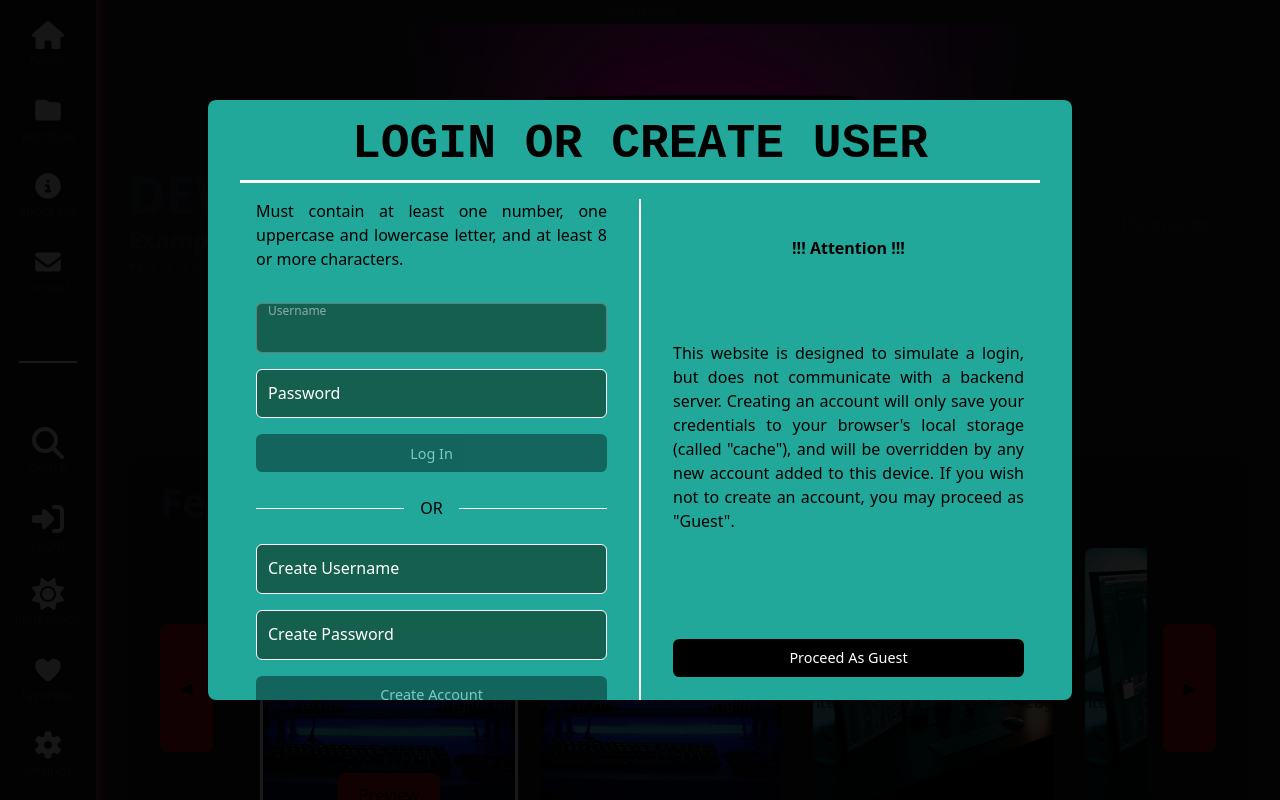
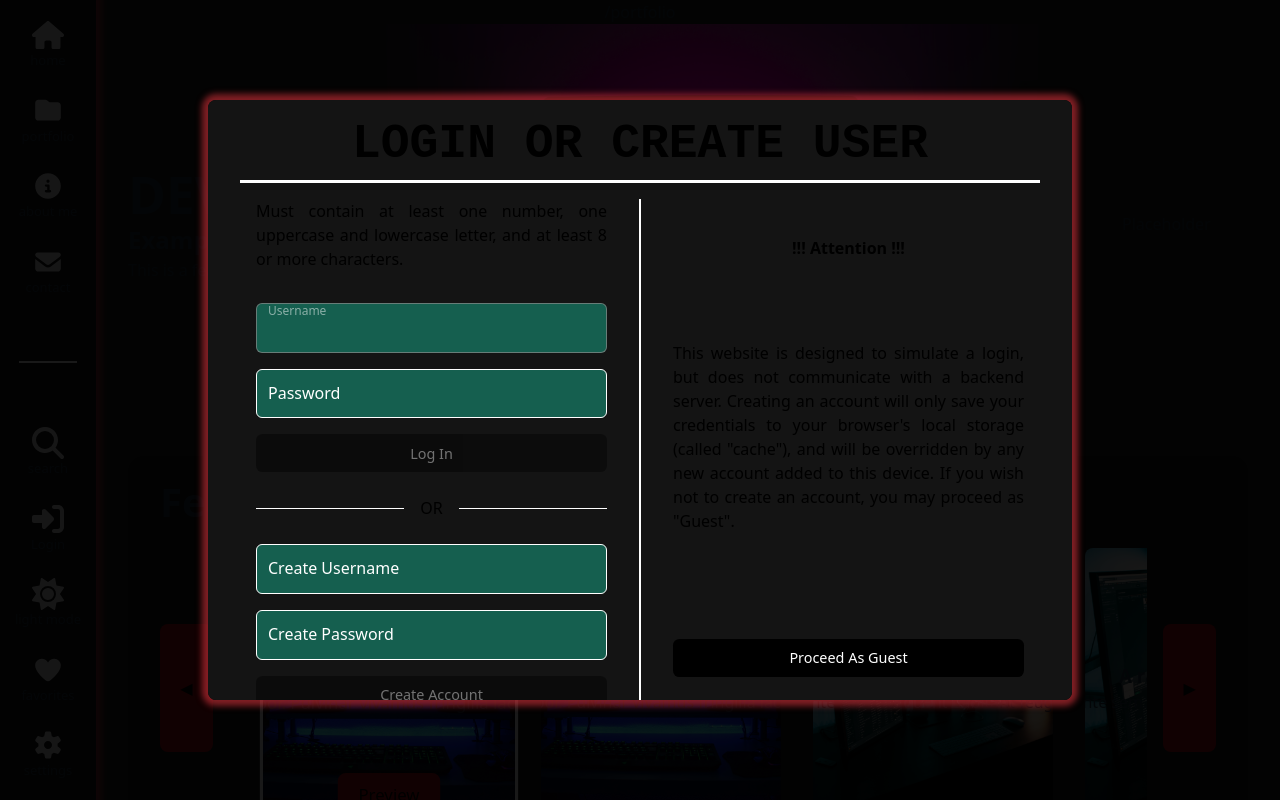
Before and after one commit to nrcoover/nrcoover-portfolio, a React (Vite) app in the folder ncoover-website/: page /portfolio in a window 1280 px wide. Both pictures are taken after a click on the button 47 px from the left and 518 px from the top of the page. Shown: the top 800 px of the page. Built offline with nearby package versions, Linux system fonts and the light colour scheme.

Commit message:
Dynamically create preview of project determined by modal or non-modal

```diff
--- a/ncoover-website/src/components/common/modal/Modal.module.css
+++ b/ncoover-website/src/components/common/modal/Modal.module.css
@@ -9,11 +9,12 @@
 	border: none;
 	border-radius: 8px;
 	padding: 0 2rem 2rem 2rem;
-	background-color: #21a89b;
+	background-color: var(--background-primary);
 	z-index: 10;
 	align-self: center;
 	justify-self: center;
 	position: fixed;
+	box-shadow: var(--shadow-glow);
 }
 
 .modal[open] {
@@ -31,15 +32,15 @@
 	accent-color: #46cebe;
 }
 
-.title {
+.modalTitle {
 	padding-top: 0.5rem;
 	position: sticky;
 	top: 0;
 	z-index: 10;
-	background-color: #21a89b;
+	background-color: var(--background-primary);
 }
 
-.title h3 {
+.modalTitle h3 {
 	font-family: "Handjet", monospace;
 	font-size: 3rem;
 	text-transform: uppercase;
--- a/ncoover-website/src/components/common/modal/Modal.tsx
+++ b/ncoover-website/src/components/common/modal/Modal.tsx
@@ -32,7 +32,7 @@ const Modal = ({
 				onClose={onClose}
 			>
 				{title && (
-					<div className={classes.title}>
+					<div className={classes.modalTitle}>
 						<h3>{title}</h3>
 					</div>
 				)}
--- /dev/null
+++ b/ncoover-website/src/components/common/wrappers/containerizer/Containerizer.module.css
@@ -0,0 +1,10 @@
+.containerizer {
+	display: flex;
+	flex-direction: column;
+	background-color: var(--background-primary);
+	border-radius: 1rem;
+	margin: 2rem;
+	padding: 1rem 2rem 2rem 2rem;
+	max-width: 100%;
+	overflow: hidden;
+}
--- /dev/null
+++ b/ncoover-website/src/components/common/wrappers/containerizer/Containerizer.tsx
@@ -0,0 +1,13 @@
+import classes from "./Containerizer.module.css";
+
+interface ContainerizerProps {
+	children: React.ReactNode;
+	maxWidth?: string;
+	maxHeight?: string;
+}
+
+const Containerizer = ({ children }: ContainerizerProps) => {
+	return <section className={classes.containerizer}>{children}</section>;
+};
+
+export default Containerizer;
--- a/ncoover-website/src/components/portfolio/carousel/Carousel.module.css
+++ b/ncoover-website/src/components/portfolio/carousel/Carousel.module.css
@@ -16,18 +16,7 @@
 	z-index: 1;
 }
 
-.carousel {
-	display: flex;
-	flex-direction: column;
-	background-color: var(--background-primary);
-	border-radius: 1rem;
-	margin: 2rem;
-	padding: 1rem 2rem 2rem 2rem;
-	max-width: 100%;
-	overflow: hidden;
-}
-
-.carousel h2 {
+.title {
 	text-align: left;
 	font-size: 2.5rem;
 }
--- a/ncoover-website/src/components/portfolio/carousel/Carousel.tsx
+++ b/ncoover-website/src/components/portfolio/carousel/Carousel.tsx
@@ -1,6 +1,7 @@
 import { useCallback, useEffect, useRef, useState } from "react";
 import ProjectCard, { type Project } from "../project-card/ProjectCard";
 
+import Containerizer from "../../common/wrappers/containerizer/Containerizer";
 import classes from "./Carousel.module.css";
 
 interface CarouselProps {
@@ -67,8 +68,8 @@ const Carousel = ({ title, projects }: CarouselProps) => {
 	}, [scroll]);
 
 	return (
-		<section aria-label={title} className={classes.carousel}>
-			<h2>{title}</h2>
+		<Containerizer aria-label={title}>
+			<h2 className={classes.title}>{title}</h2>
 			<div className={classes.controls}>
 				<button
 					className={classes.arrowControl}
@@ -110,7 +111,7 @@ const Carousel = ({ title, projects }: CarouselProps) => {
 					▶
 				</button>
 			</div>
-		</section>
+		</Containerizer>
 	);
 };
 
--- a/ncoover-website/src/components/portfolio/modals/project-preview/ProjectPreview.module.css
+++ b/ncoover-website/src/components/portfolio/modals/project-preview/ProjectPreview.module.css
@@ -9,22 +9,21 @@
 	padding: 0.5rem 1rem;
 	border: none;
 	border-radius: 4px;
-	background: #12352f;
-	color: #edfcfa;
 	font-size: 1.2rem;
 	cursor: pointer;
+	background-color: var(--button-background);
 }
 
 .preview button:hover {
-	background: #051715;
+	background-color: var(--button-background-hover);
 }
 
 .previewTitle {
 	padding-top: 0.5rem;
 	position: sticky;
 	top: 0;
+	background-color: var(--background-primary);
 	z-index: 10;
-	background-color: #21a89b;
 }
 
 .preview h3 {
@@ -52,7 +51,6 @@
 }
 
 .previewItem {
-	background-color: pink;
 	margin: 0.5rem;
 	flex: 1;
 }
@@ -67,7 +65,6 @@
 	display: flex;
 	flex-direction: row;
 	align-items: center;
-	background-color: palevioletred;
 }
 
 .previewIcons p {
--- a/ncoover-website/src/components/portfolio/modals/project-preview/ProjectPreview.tsx
+++ b/ncoover-website/src/components/portfolio/modals/project-preview/ProjectPreview.tsx
@@ -11,6 +11,7 @@ import ImageCarousel from "../../image-carousel/ImageCarousel";
 import type { Project } from "../../project-card/ProjectCard";
 
 import globalClasses from "../../../../global.module.css";
+import Containerizer from "../../../common/wrappers/containerizer/Containerizer";
 import classes from "./ProjectPreview.module.css";
 
 interface ProjectPreviewProps {
@@ -19,7 +20,7 @@ interface ProjectPreviewProps {
 }
 
 // TODO: Change to useing Projects native IsFavorite property once data is retrieved from database and not hardcoded.
-const ProjectPreview = ({ ref, project }: ProjectPreviewProps) => {
+const ProjectPreview = ({ project, ref }: ProjectPreviewProps) => {
 	const { closePreviewModal } = useContext(ProjectPreviewContext);
 	const { favoriteProjectsIds, addFavorite, removeFavorite } =
 		useContext(FavoritesContext);
@@ -93,9 +94,8 @@ const ProjectPreview = ({ ref, project }: ProjectPreviewProps) => {
 	const { imagesPaths } = imageData;
 	const { primaryTag, otherTags } = tagData;
 
-	return (
-		<div className={`${classes.preview}`}>
-			<Modal ref={ref} onClose={handleCloseModal}>
+	const previewContent = (
+		<>
 			<div className={classes.previewTitle}>
 				<div className={classes.favoriteButton}>{favoriteButton}</div>
 				<h3>{title}</h3>
@@ -179,8 +179,19 @@ const ProjectPreview = ({ ref, project }: ProjectPreviewProps) => {
 				</ul>
 			</div>
 
-				<div className={classes.closeButton}>{closeButton}</div>
+			{ref && <div className={classes.closeButton}>{closeButton}</div>}
+		</>
+	);
+
+	return (
+		<div className={`${classes.preview}`}>
+			{ref ? (
+				<Modal ref={ref} onClose={handleCloseModal}>
+					{previewContent}
 				</Modal>
+			) : (
+				<Containerizer>{previewContent}</Containerizer>
+			)}
 		</div>
 	);
 };
--- a/ncoover-website/src/components/portfolio/project-card/ProjectCard.tsx
+++ b/ncoover-website/src/components/portfolio/project-card/ProjectCard.tsx
@@ -4,6 +4,7 @@ import PreviewButton from "../../common/ui/preview-button/PreviewButton";
 
 import classes from "./ProjectCard.module.css";
 
+// TODO: Move to isolated Types file.
 export type Image = {
 	src: string;
 	alt: string;
--- a/ncoover-website/src/components/side-navigation/SideNavigation.module.css
+++ b/ncoover-website/src/components/side-navigation/SideNavigation.module.css
@@ -23,6 +23,7 @@ ul {
 	height: 100vh;
 	top: 0;
 	box-shadow: var(--shadow-glow);
+	/* z-index: 200; */
 }
 
 .list {
--- a/ncoover-website/src/index.css
+++ b/ncoover-website/src/index.css
@@ -97,12 +97,12 @@ button {
 	font-size: 1em;
 	font-weight: 500;
 	font-family: inherit;
-	background-color: #1a1a1a;
+	background-color: var(--button-background);
 	cursor: pointer;
 	transition: border-color 0.25s;
 }
 button:hover {
-	border-color: var(--color-red-dark);
+	border-color: var(--button-background-hover);
 }
 button:focus,
 button:focus-visible {
--- a/ncoover-website/src/pages/Portfolio.tsx
+++ b/ncoover-website/src/pages/Portfolio.tsx
@@ -80,8 +80,8 @@ const Portfolio = () => {
 		[PATHS.Portfolio.Root]: sharedPortfolioContent,
 		[PATHS.Portfolio.AlreadyHere]: sharedPortfolioContent,
 		[PATHS.Portfolio.Favorites]: (
+			// TODO: Convert ProjectPreview to optional component without modal
 			<>
-				<ProjectPreview ref={previewModal} project={selectedProject} />
 				{favoriteProjects.length > 0 ? (
 					<Carousel title={"Favorites"} projects={favoriteProjects} />
 				) : (
@@ -89,6 +89,7 @@ const Portfolio = () => {
 					// TODO: Finish filling out this part with button to return to portfolio
 					// TODO: Make portfolio url dynamic, only add "already-here" if coming FROM the portfolio page
 				)}
+				<ProjectPreview ref={undefined} project={selectedProject} />
 			</>
 		),
 	};
```
Lines whose indentation alone changed are shown as unchanged.
